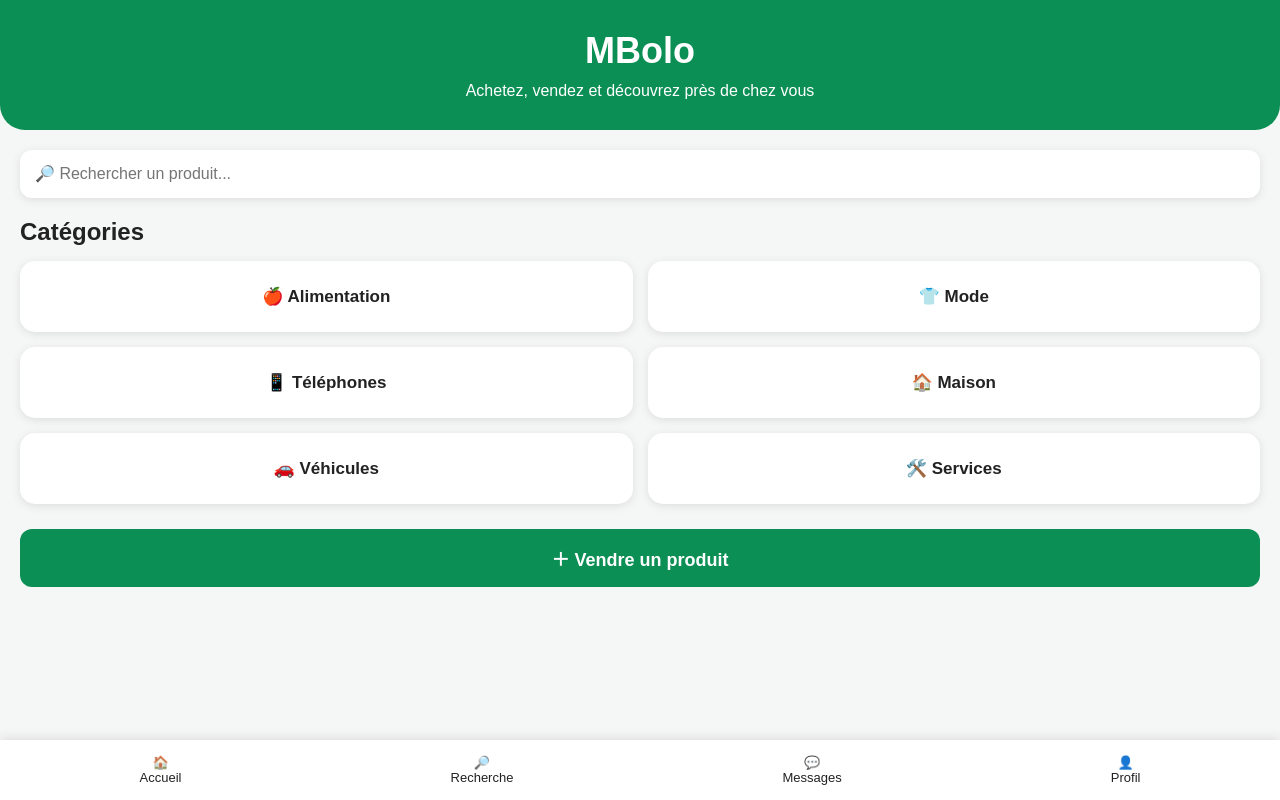
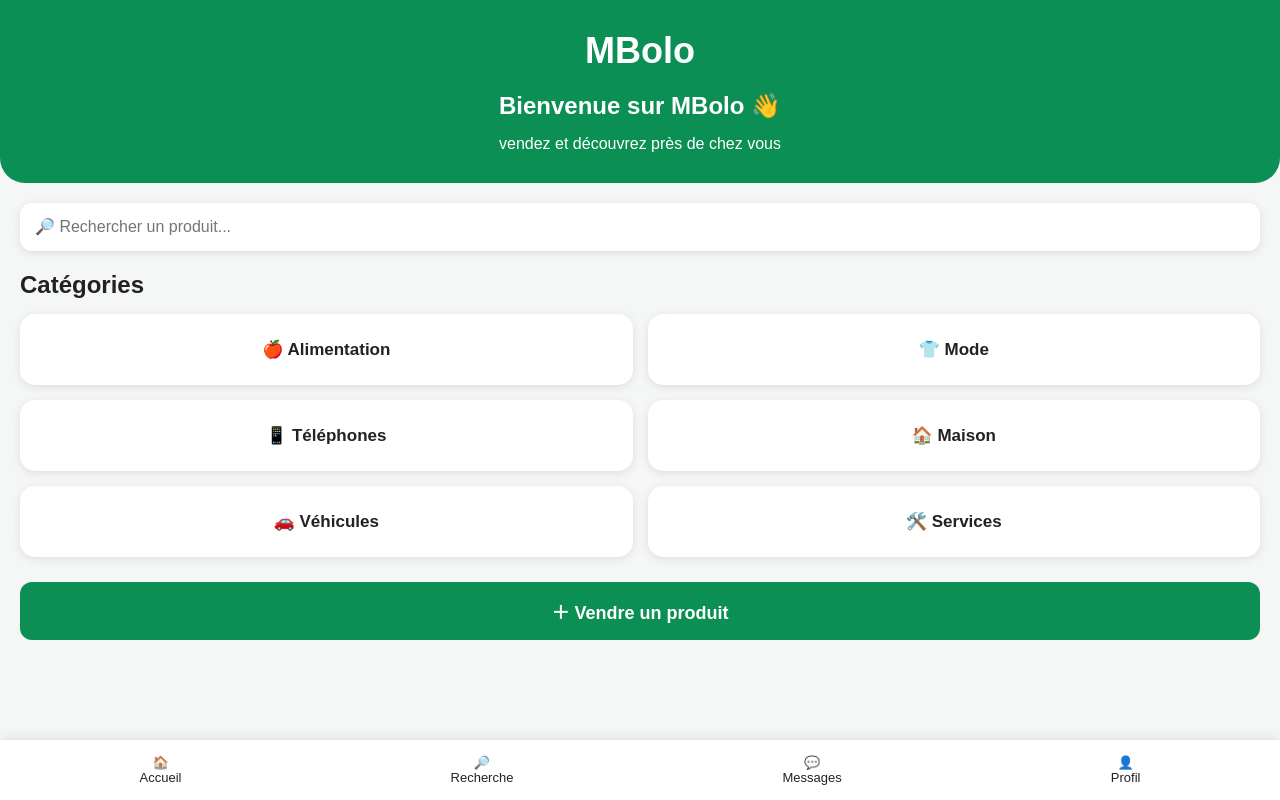
Before and after one commit to moutady2000-cmyk/moutadybusiness, a plain HTML site: page index.html in a window 1280 px wide. Drawn offline with Linux system fonts and the light colour scheme.

Commit message:
Update index.html

```diff
--- a/index.html
+++ b/index.html
@@ -109,7 +109,7 @@ h2 {
 
 <header>
 <h1>MBolo</h1>
-<p>Achetez, vendez et découvrez près de chez vous</p>
+<p><h2>Bienvenue sur MBolo 👋</h2> vendez et découvrez près de chez vous</p>
 </header>
 
 <div class="search">
```
